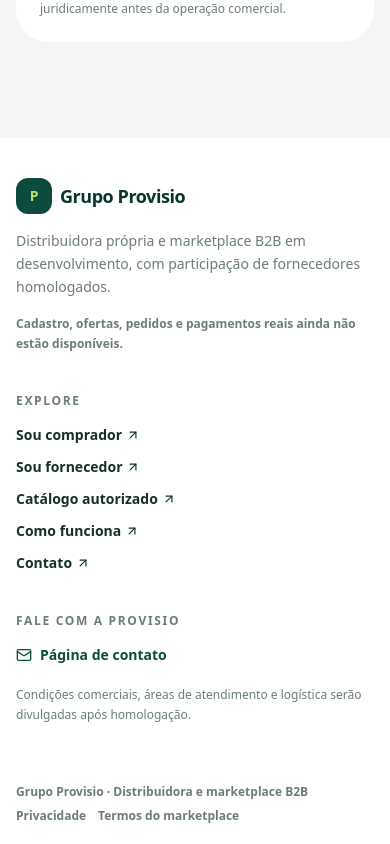
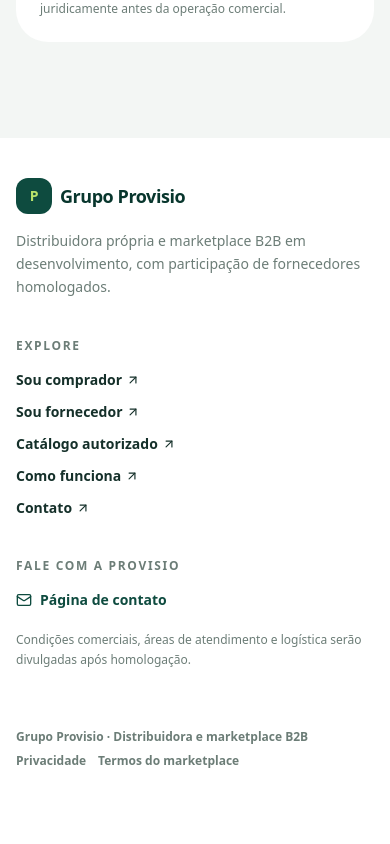
Before and after one commit to grupoprovisio/distribuidora, a Next.js app: page /termos in a window 390 px wide. Shown: the part 886-1730 px from the top of the page. After the commit the page ends 1675 px from the top, so only its background shows below. Built offline with nearby package versions, Linux system fonts and the light colour scheme; no server answers.

Commit message:
fix(ui): compact buyer mobile cards and simplify account/footer copy

```diff
--- a/components/site-footer.tsx
+++ b/components/site-footer.tsx
@@ -21,9 +21,6 @@ export function SiteFooter() {
           </Link>
           <p className="mt-4 max-w-sm text-sm font-medium leading-relaxed text-muted">
             Distribuidora própria e marketplace B2B em desenvolvimento, com participação de fornecedores homologados.
-          </p>
-          <p className="mt-4 max-w-sm text-xs font-semibold leading-relaxed text-muted">
-            Cadastro, ofertas, pedidos e pagamentos reais ainda não estão disponíveis.
           </p>
         </div>
         <div>
```
